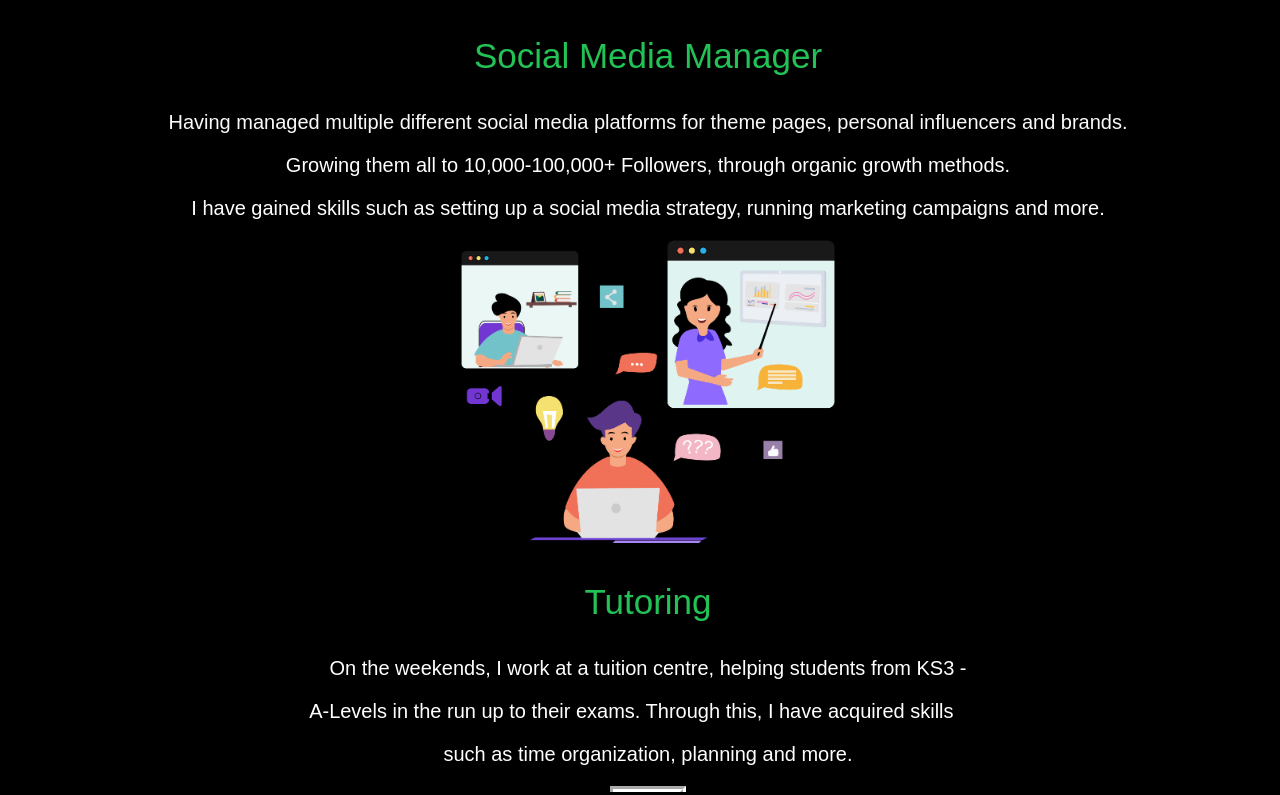
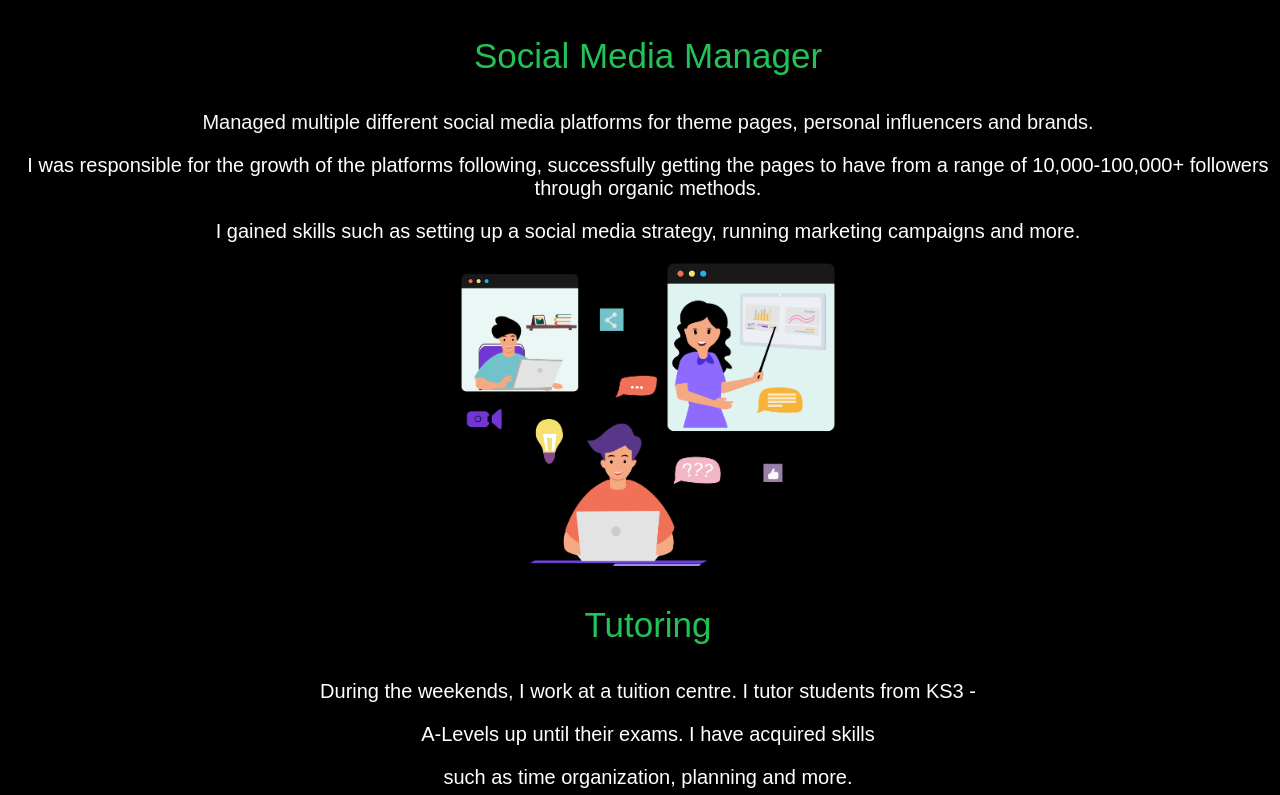
Before and after one commit to yasmsc/cv2, a plain HTML site: page index.html in a window 1280 px wide. Shown: the part 1382-2177 px from the top of the page. Drawn offline with Linux system fonts and the light colour scheme.

Commit message:
Update index.html

```diff
--- a/index.html
+++ b/index.html
@@ -24,7 +24,7 @@
 
 <p class="hello">About Me</p>
 
-<p class="description">I am on my final year of university, having previously done my bachelors in Economics and Finance, I had decided to change my field of study to Digital Marketing so that in the future, I have a choice of career, having experience in both fields.</p>
+<p class="description">I have a bachelors degree in Economics and Finance. Now I am in my final year of my masters degree in Digital Marketing. By having experience in both subjects, it will open up more career opportunities for me.</p>
 
 <p class="description2">Below you will find my experience and skills in more detail. </p>
 
@@ -35,20 +35,20 @@
 
 <p class="skill1">Social Media Manager</p>
 
-<p class="skill1des">Having managed multiple different social media platforms for theme pages, personal influencers and brands.</p>
+<p class="skill1des">Managed multiple different social media platforms for theme pages, personal influencers and brands.</p>
 
-<p class="skill1des2">Growing them all to 10,000-100,000+ Followers, through organic growth methods. </p>
+<p class="skill1des2">I was responsible for the growth of the platforms following, successfully getting the pages to have from a range of 10,000-100,000+ followers through organic methods.</p>
 
-<p class="skill1des3">I have gained skills such as setting up a social media strategy, running marketing campaigns and more.</p>
+<p class="skill1des3">I gained skills such as setting up a social media strategy, running marketing campaigns and more.</p>
 
 <div class="imgcontainer6"><img src="Images/Tutor.png" width="374.9" height="302.8" alt=""/></div>
 
 <p class="skill2">Tutoring</p>
 
-<p class="skill2des">On the weekends, I work at a tuition centre, helping students from KS3 -
+<p class="skill2des">During the weekends, I work at a tuition centre. I tutor students from KS3 -
 </p>
 
-<p class="skill2des2">A-Levels in the run up to their exams. Through this, I have acquired skills &nbsp;&nbsp;&nbsp;&nbsp;&nbsp;</p>
+<p class="skill2des2">A-Levels up until their exams. I have acquired skills</p>
 
 <p class="skill2des3">such as time organization, planning and more. </p>
 
```
